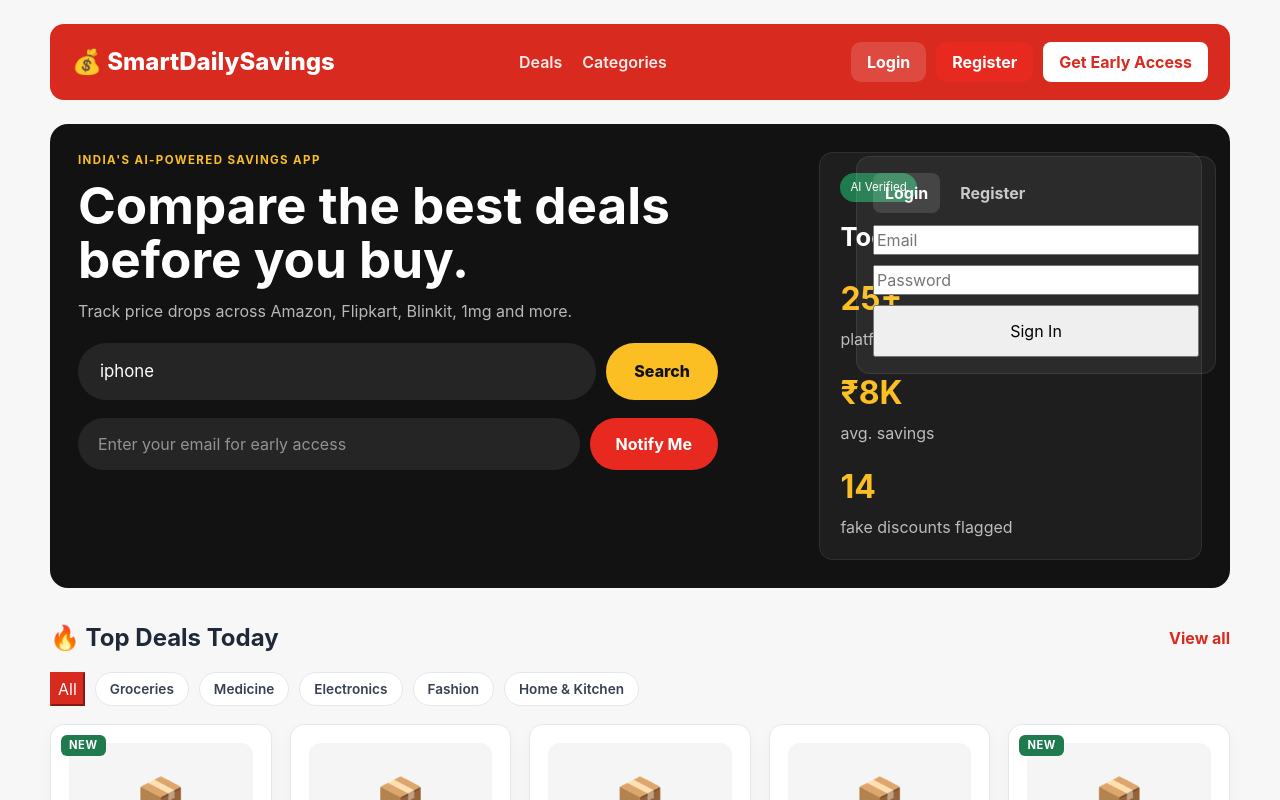
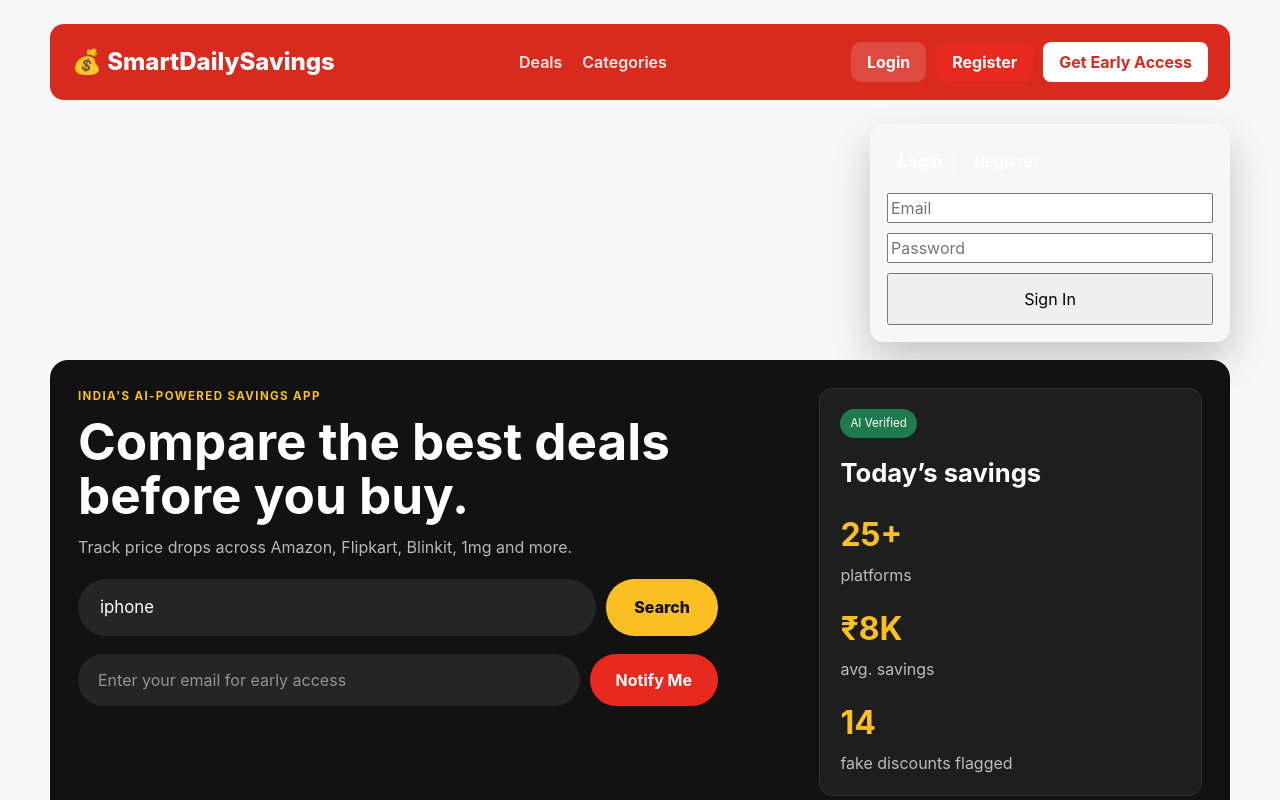
Before and after one commit to harieshs23/smartdailysavings, a React (Vite) app in the folder frontend/: page / in a window 1280 px wide. Both pictures are taken after a click on the button "Login". Shown: the top 800 px of the page. Built offline with nearby package versions, Linux system fonts and the light colour scheme; no server answers.

Commit message:
Move login and register above savings box

```diff
--- a/frontend/src/App.css
+++ b/frontend/src/App.css
@@ -96,6 +96,7 @@
   padding: 28px;
   margin-bottom: 32px;
   position: relative;
+  overflow: visible;
 }
 
 .eyebrow {
@@ -223,12 +224,14 @@
   max-width: 620px;
 }
 
-.auth-card-floating {
-  position: absolute;
-  top: 14px;
-  right: 14px;
-  width: min(360px, calc(100% - 28px));
-  z-index: 10;
+.auth-card-panel {
+  width: min(360px, 100%);
+  margin: 0 0 18px auto;
+  background: rgba(255,255,255,0.06);
+  border: 1px solid rgba(255,255,255,0.08);
+  border-radius: 14px;
+  padding: 16px;
+  box-shadow: 0 18px 40px rgba(0, 0, 0, 0.2);
 }
 
 .auth-tabs {
--- a/frontend/src/App.jsx
+++ b/frontend/src/App.jsx
@@ -155,7 +155,19 @@ function App() {
           <a href="#categories">Categories</a>
         </nav>
         <div className="nav-right">
-          {authUser ? (
+          {!authUser && (
+            <>
+              <button className="nav-button secondary" onClick={() => {
+                setAuthMode('login')
+                setShowAuthPanel(true)
+              }}>Login</button>
+              <button className="nav-button" onClick={() => {
+                setAuthMode('register')
+                setShowAuthPanel(true)
+              }}>Register</button>
+            </>
+          )}
+          {authUser && (
             <div className="user-menu">
               <button className="nav-button" onClick={() => setShowProfile(!showProfile)}>
                 {authUser.name || authUser.email}
@@ -174,49 +186,13 @@ function App() {
                 </div>
               )}
             </div>
-          ) : (
-            <>
-              <button className="nav-button secondary" onClick={() => {
-                setAuthMode('login')
-                setShowAuthPanel(true)
-              }}>Login</button>
-              <button className="nav-button" onClick={() => {
-                setAuthMode('register')
-                setShowAuthPanel(true)
-              }}>Register</button>
-            </>
           )}
           <a href="#waitlist" className="cta">Get Early Access</a>
         </div>
       </header>
 
-      <section className="hero">
-        <div className="hero-copy">
-          <p className="eyebrow">India's AI-powered savings app</p>
-          <h1>Compare the best deals before you buy.</h1>
-          <p className="subtext">Track price drops across Amazon, Flipkart, Blinkit, 1mg and more.</p>
-
-          <form className="searchbar" onSubmit={handleSearch}>
-            <input
-              value={query}
-              onChange={(e) => setQuery(e.target.value)}
-              placeholder="Search groceries, medicine, gadgets..."
-            />
-            <button type="submit" disabled={loading}>{loading ? 'Searching...' : 'Search'}</button>
-          </form>
-
-          <form id="waitlist" className="waitlist-form" onSubmit={handleJoinWaitlist}>
-            <input
-              type="email"
-              value={email}
-              onChange={(e) => setEmail(e.target.value)}
-              placeholder="Enter your email for early access"
-            />
-            <button type="submit">Notify Me</button>
-          </form>
-
       {showAuthPanel && !authUser && (
-            <div className="auth-card auth-card-floating">
+        <div className="auth-card auth-card-panel">
           <div className="auth-tabs">
             <button
               type="button"
@@ -261,6 +237,31 @@ function App() {
           </form>
         </div>
       )}
+
+      <section className="hero">
+        <div className="hero-copy">
+          <p className="eyebrow">India's AI-powered savings app</p>
+          <h1>Compare the best deals before you buy.</h1>
+          <p className="subtext">Track price drops across Amazon, Flipkart, Blinkit, 1mg and more.</p>
+
+          <form className="searchbar" onSubmit={handleSearch}>
+            <input
+              value={query}
+              onChange={(e) => setQuery(e.target.value)}
+              placeholder="Search groceries, medicine, gadgets..."
+            />
+            <button type="submit" disabled={loading}>{loading ? 'Searching...' : 'Search'}</button>
+          </form>
+
+          <form id="waitlist" className="waitlist-form" onSubmit={handleJoinWaitlist}>
+            <input
+              type="email"
+              value={email}
+              onChange={(e) => setEmail(e.target.value)}
+              placeholder="Enter your email for early access"
+            />
+            <button type="submit">Notify Me</button>
+          </form>
 
           {message && <p className="message">{message}</p>}
         </div>
```
Lines whose indentation alone changed are shown as unchanged.
